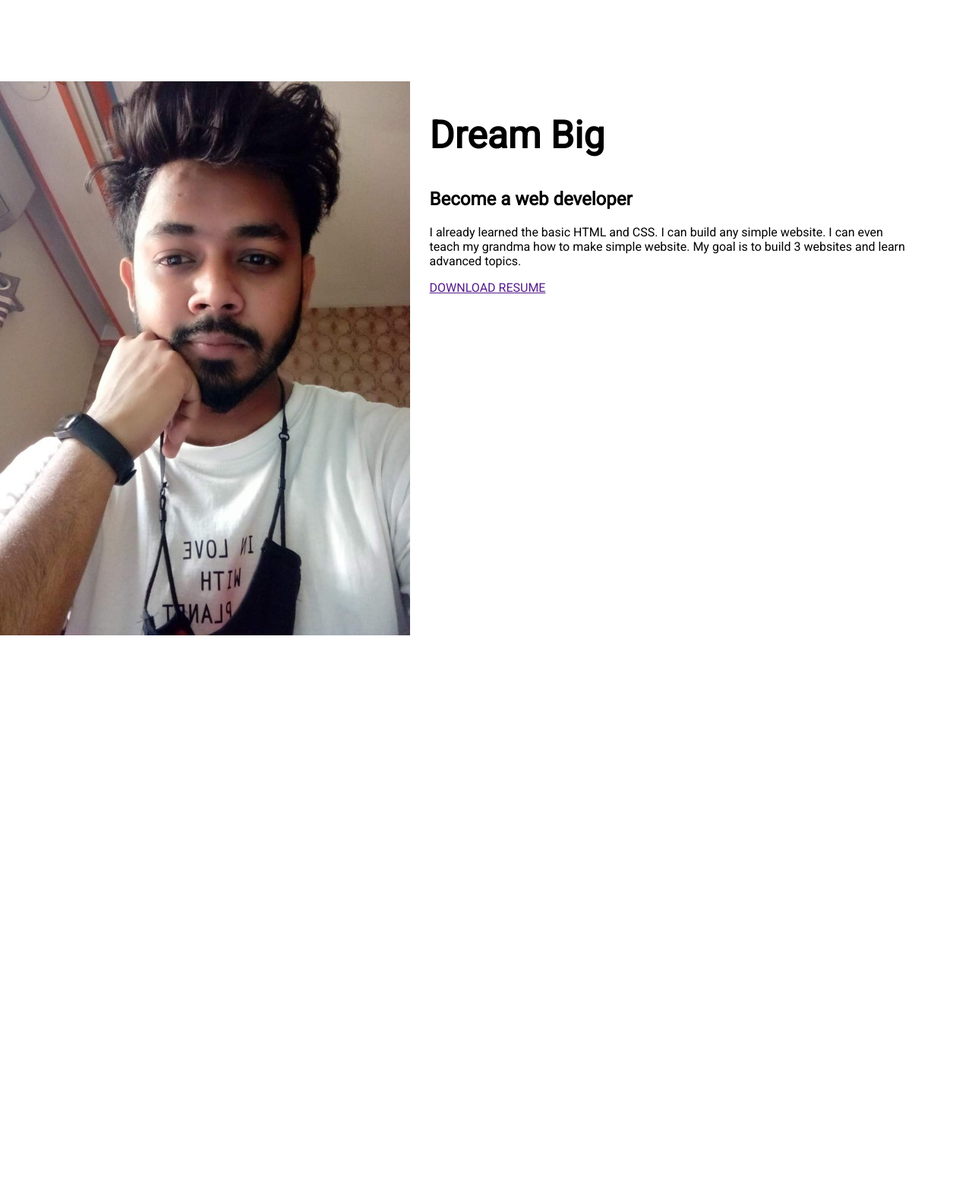
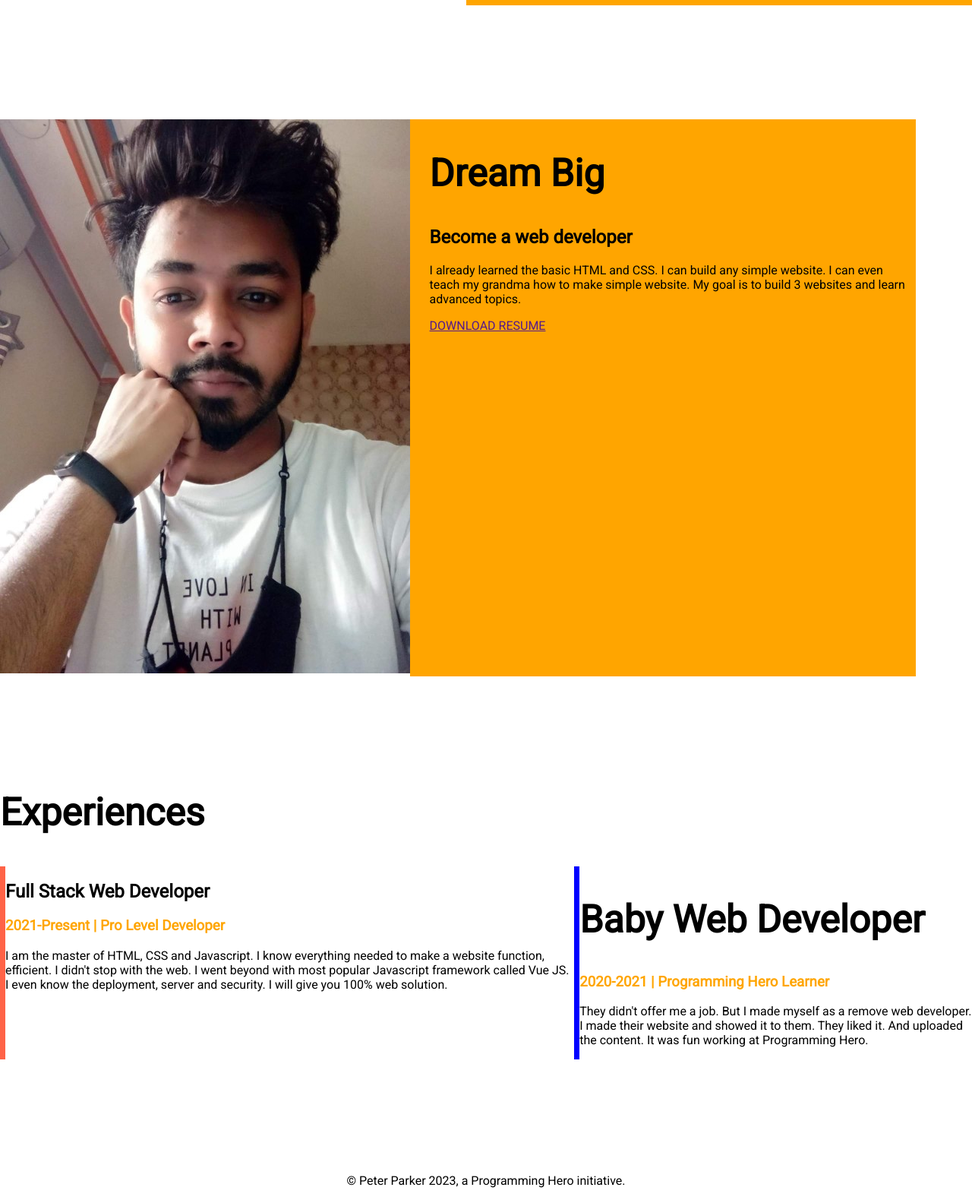
Before and after one commit to bulbuo/developer-portfolio, a plain HTML site: page index.html in a window 1280 px wide. Shown: the part 826-2405 px from the top of the page at 76% size. Before the commit the page ends 1766 px from the top, so only its background shows below. Drawn offline with Linux system fonts and the light colour scheme.

Commit message:
styled boder and added footer

```diff
--- a/index.html
+++ b/index.html
@@ -13,7 +13,7 @@
 </head>
 
 <body>
-    <section class="top banner">
+    <section class="top banner flexible-container">
         <div class="halp-width">
             <h1>WellCome To</h1>
             <h1><span class="orange-color">Farhan Khan</span> World!</h1>
@@ -29,18 +29,43 @@
             <img src="showOff/my.png" alt="">
         </div>
     </section>
-    <section class="dream big">
+    <section class="dream big flexible-container">
         <div>
             <img src="images/756.jpg" alt="">
         </div>
-        <div class="half-width">
+        <div class=" half-width">
             <h1>Dream Big</h1>
             <h2>Become a web developer</h2>
-            <p>I already learned the basic HTML and CSS. I can build any simple website. I can even teach my grandma how
+            <p>I already learned the basic HTML and CSS. I can build any simple website. I can even teach my grandma
+                how
                 to make simple website. My goal is to build 3 websites and learn advanced topics.</p>
             <a class="link button" target="_blank" href="">DOWNLOAD RESUME</a>
         </div>
     </section>
+    <section class="exprience-area">
+        <h1>Experiences</h1>
+        <div class="flexible-container">
+            <div id="full-stack-developer" class="experiences-item">
+                <h2>Full Stack Web Developer</h2>
+                <h3 class="orange-color">2021-Present | Pro Level Developer</h3>
+                <p>I am the master of HTML, CSS and Javascript. I know everything needed to make a website function,
+                    efficient. I didn't stop with the web. I went beyond with most popular Javascript framework called
+                    Vue
+                    JS. I even know the deployment, server and security. I will give you 100% web solution.</p>
+            </div>
+            <div id="baby-web-developer" class="experiences-item">
+                <h1>Baby Web Developer</h1>
+                <h3 class="orange-color">2020-2021 | Programming Hero Learner</h3>
+                <p>They didn't offer me a job. But I made myself as a remove web developer. I made their website and
+                    showed
+                    it to them. They liked it. And uploaded the content. It was fun working at Programming Hero.</p>
+            </div>
+        </div>
+
+    </section>
 </body>
+<footer>
+    <p>© Peter Parker 2023, a Programming Hero initiative.</p>
+</footer>
 
 </html>
--- a/style.css
+++ b/style.css
@@ -7,26 +7,26 @@ h1 {
     font-size: 50px;
 }
 
+h2 {
+    font: size 40px;
+}
+
 .orange-color {
     color: orange;
 }
 
-section {
+.flexible-container {
     display: flex;
-    margin-bottom: 100px;
+    margin-bottom: 150px;
 }
 
 .half-width {
     width: 50%;
-    padding-left: 2%
+    padding-left: 2%;
 }
 
 .half-width {
-    width: 50%
-}
-
-.link-button {
-    text-decoration: none;
+    width: 50% .link-button text-decoration: none;
     background-color: orange;
 }
 
@@ -37,4 +37,31 @@ section {
 
 .dream-big {
     background-image: url(images/dream-bg.png);
+    background-repeat: no-repeat;
 }
+
+.experience-area {
+    background-image: url(images/exp-bg.png);
+}
+
+.experience-item {
+    width: 40%;
+    margin-left: 5%;
+    margin-right: 5%;
+    padding-left: 20px;
+    border-radius: 10px;
+    box-shadow: 10px 10px 40px gray;
+    border-left: 7px solid blue;
+}
+
+#full-stack-developer {
+    border-left: 7px solid tomato;
+}
+
+#baby-web-developer {
+    border-left: 7px solid blue;
+}
+
+footer p {
+    text-align: center;
+}
```
